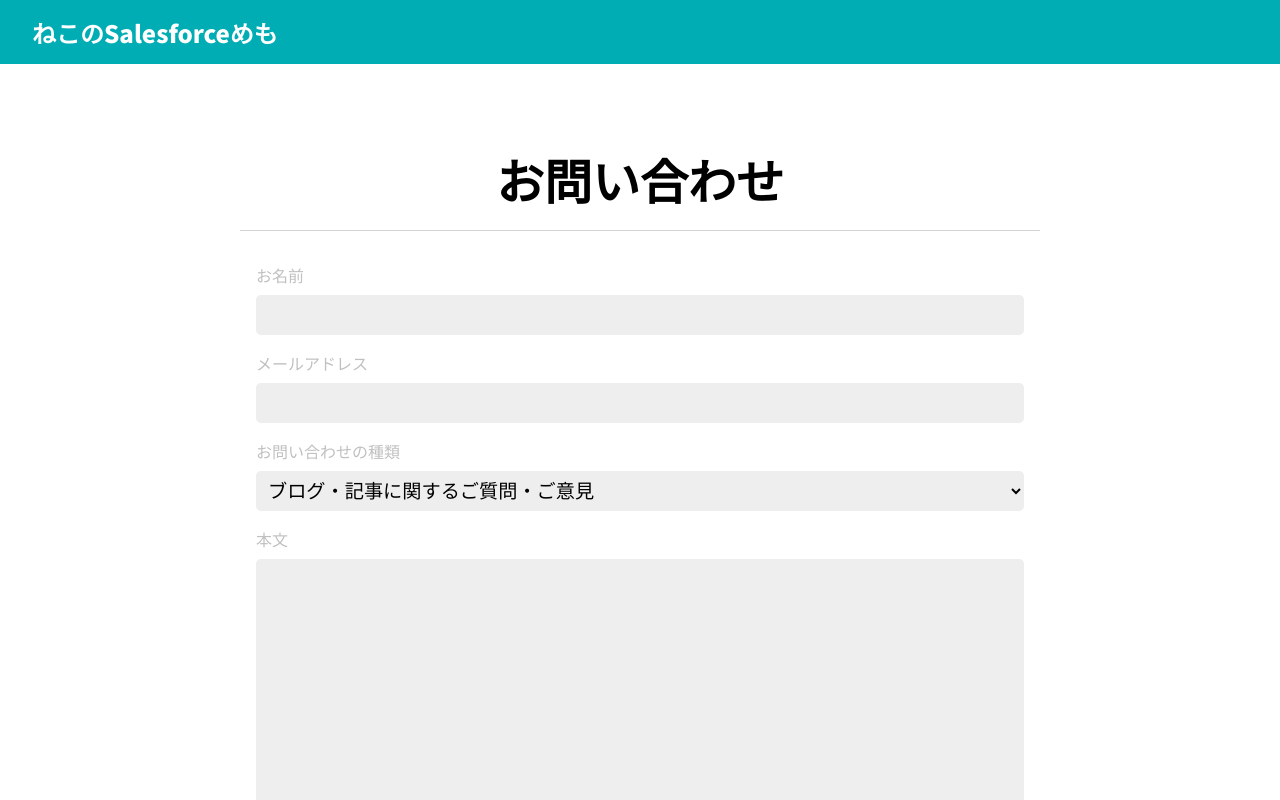
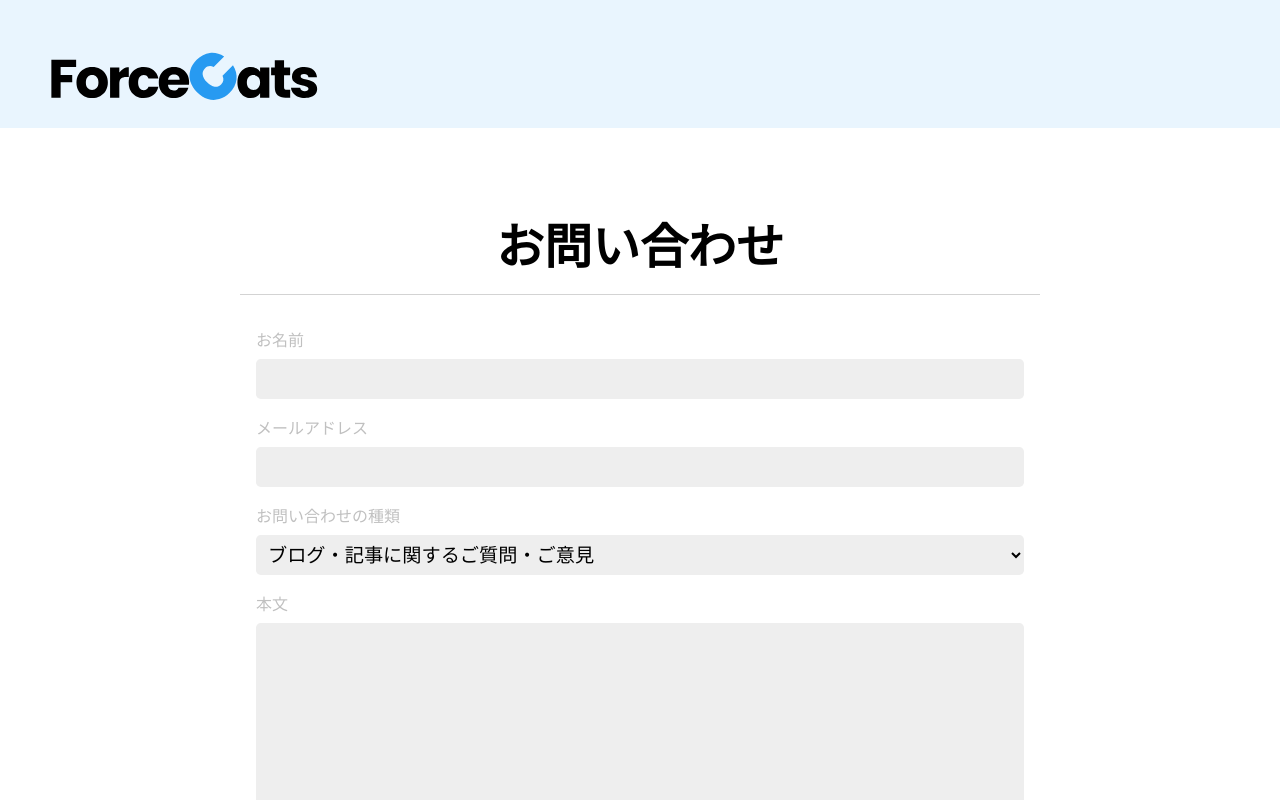
Before and after one commit to masatodejima0413/lonsan-salesforce, a Next.js app: page /contact in a window 1280 px wide. Shown: the top 800 px of the page. Built offline with nearby package versions, Linux system fonts and the light colour scheme.

Commit message:
create logo

```diff
--- a/components/404/404.module.scss
+++ b/components/404/404.module.scss
@@ -10,7 +10,7 @@
   font-weight: 900;
   line-height: 500px;
   .irisblue {
-    color: var(--c-irisblue);
+    color: var(--c-carolinablue);
   }
   .darkpink {
     color: var(--c-darkpink);
--- a/components/ContactForm/ContactForm.module.scss
+++ b/components/ContactForm/ContactForm.module.scss
@@ -39,8 +39,8 @@
     border: none;
     font-size: 1.2rem;
     &:focus {
-      outline: 1px var(--c-irisblue);
-      box-shadow: 0 0 0 1.5px var(--c-irisblue);
+      outline: 1px var(--c-carolinablue);
+      box-shadow: 0 0 0 1.5px var(--c-carolinablue);
     }
   }
   input[type="text"] {
@@ -51,7 +51,7 @@
   }
 
   .button {
-    background-color: var(--c-irisblue);
+    background-color: var(--c-carolinablue);
     color: var(--c-white);
     font-size: 1.5rem;
     font-weight: 800;
--- a/components/Header/Header.jsx
+++ b/components/Header/Header.jsx
@@ -4,9 +4,10 @@ import styles from "./Header.module.scss";
 const Header = () => {
   return (
     <div className={styles.wrapper}>
-      <div className={styles.logo}></div>
       <Link href="/">
-        <a className={styles.blogName}>ねこのSalesforceめも</a>
+        <a className={styles.blogName}>
+          <img src="/logo.svg" alt="forcecats" className={styles.logo} />
+        </a>
       </Link>
     </div>
   );
--- a/components/Header/Header.module.scss
+++ b/components/Header/Header.module.scss
@@ -1,10 +1,11 @@
 .wrapper {
   width: 100%;
-  height: 4rem;
-  background-color: var(--c-irisblue);
+  height: 8rem;
+  background: rgba(39, 154, 241, 0.1);
+  // border-bottom: solid 2px rgba(39, 154, 241, 0.5);
   font-size: 1.5rem;
   font-weight: 900;
-  padding: 0 2rem;
+  padding: 0 3rem;
   display: flex;
   align-items: center;
 }
@@ -12,3 +13,7 @@
 .blogName {
   color: var(--c-white);
 }
+
+.logo {
+  width: 17rem;
+}
--- a/components/Post/Balloon/Balloon.module.scss
+++ b/components/Post/Balloon/Balloon.module.scss
@@ -7,6 +7,7 @@
       width: 5rem;
       height: 5rem;
       border-radius: 50%;
+      border: 2px solid var(--c-darkpink);
     }
     p {
       margin: 0;
@@ -62,6 +63,7 @@
       width: 5rem;
       height: 5rem;
       border-radius: 50%;
+      border: 2px solid var(--c-carolinablue);
     }
     p {
       margin: 0;
@@ -79,7 +81,7 @@
     color: var(--c-bunker);
     font-size: 16px;
     background: #fff;
-    border: solid 3px var(--c-irisblue);
+    border: solid 3px var(--c-carolinablue);
     box-sizing: border-box;
 
     &::before {
@@ -100,7 +102,7 @@
       right: -30px;
       margin-top: -14px;
       border: 14px solid transparent;
-      border-left: 14px solid var(--c-irisblue);
+      border-left: 14px solid var(--c-carolinablue);
       z-index: 1;
     }
   }
--- a/components/Post/PostHeader/PostHeader.module.scss
+++ b/components/Post/PostHeader/PostHeader.module.scss
@@ -25,10 +25,10 @@
   display: flex;
 
   .tag {
-    border: 1px solid var(--c-irisblue);
+    border: 1px solid var(--c-carolinablue);
     padding: 0.2rem 0.5rem;
     border-radius: 0.3rem;
-    color: var(--c-irisblue);
+    color: var(--c-carolinablue);
     font-size: 0.8rem;
     margin: 0 0.2rem 0.2rem 0.2rem;
   }
--- a/components/Post/TableOfContents/TableOfContents.module.scss
+++ b/components/Post/TableOfContents/TableOfContents.module.scss
@@ -9,7 +9,7 @@
 .label {
   font-size: 1.5rem;
   font-weight: 700;
-  color: var(--c-irisblue);
+  color: var(--c-carolinablue);
 }
 
 .link {
@@ -29,7 +29,7 @@
   a {
     transition: all 0.2s ease-in-out;
     &:hover {
-      color: var(--c-irisblue);
+      color: var(--c-carolinablue);
       opacity: 0.7;
     }
   }
--- a/pages/_app.js
+++ b/pages/_app.js
@@ -1,7 +1,15 @@
+import Head from "next/head";
 import "../public/styles/globals.scss";
 
 function MyApp({ Component, pageProps }) {
-  return <Component {...pageProps} />;
+  return (
+    <>
+      <Head>
+        <link rel="shortcut icon" href="/favicon.svg" />
+      </Head>
+      <Component {...pageProps} />
+    </>
+  );
 }
 
 export default MyApp;
--- a/public/styles/variables.scss
+++ b/public/styles/variables.scss
@@ -1,5 +1,6 @@
 :root {
   --c-irisblue: #00adb5;
+  --c-carolinablue: #279af1;
   --c-darkpink: #ef476f;
   --c-white: #ffffff;
   --c-whisper: #eeeeee;
```
Also changed, not shown: components/Post/Richeditor/Richeditor.module.scss (+5 -4 lines), public/favicon.svg (added), public/logo.svg (added).
